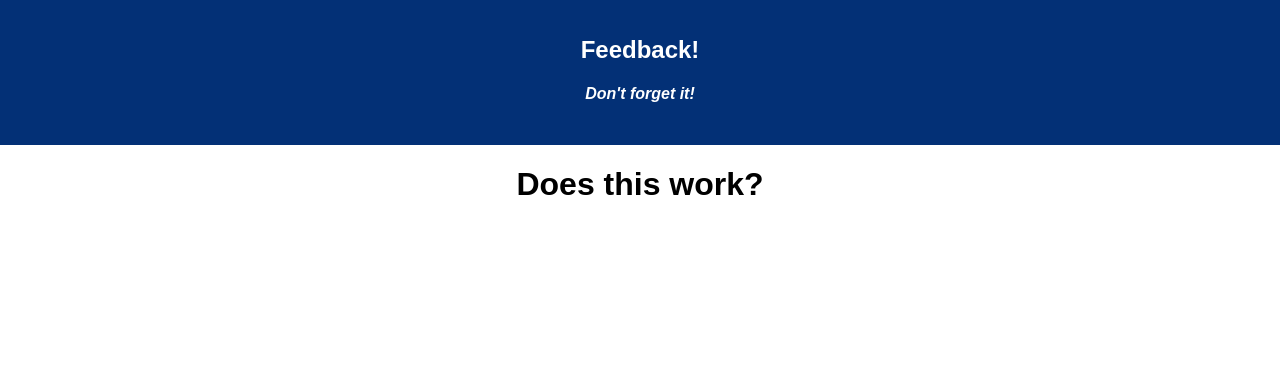
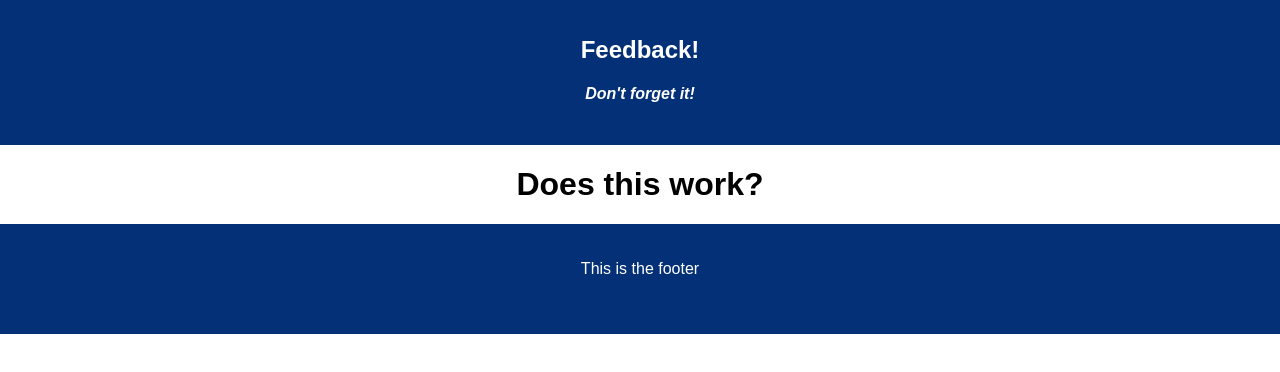
Before and after one commit to JakeCr8Guru/react-reflections-feedback-app, a React (Create React App) app: page / in a window 1280 px wide. Shown: the top 372 px of the page. Built offline with nearby package versions, Linux system fonts and the light colour scheme.

Commit message:
added Footer component and npm installed Primer library

```diff
--- a/src/components/App/App.css
+++ b/src/components/App/App.css
@@ -16,3 +16,10 @@
 .App-intro {
   font-size: large;
 }
+
+.App-footer {
+  background-color: #033076;
+  min-height: 70px;
+  padding: 20px;
+  color: white;
+}
--- /dev/null
+++ b/src/components/Footer/Footer.jsx
@@ -0,0 +1,11 @@
+import React from 'react';
+
+const Footer = () => {
+    return (
+        <footer className="App-footer">
+            <p>This is the footer</p>
+        </footer>
+    )
+}
+
+export default Footer;
--- a/src/components/Layout/Layout.jsx
+++ b/src/components/Layout/Layout.jsx
@@ -2,12 +2,14 @@ import React from 'react';
 
 // Component imports:
 import Header from '../Header/Header';
+import Footer from '../Footer/Footer';
 
 const Layout = (props) => {
     return (
         <div>
             <Header />
             {props.children}
+            <Footer />
         </div>
     )
 }
```
Also changed, not shown: package.json (+5 -3 lines), 1 other file (tests, documents, lock files or other folders).
